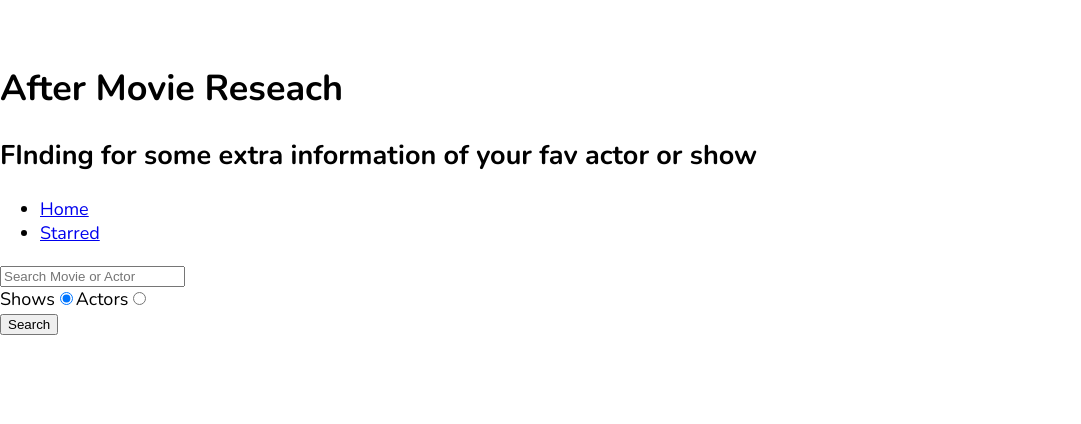
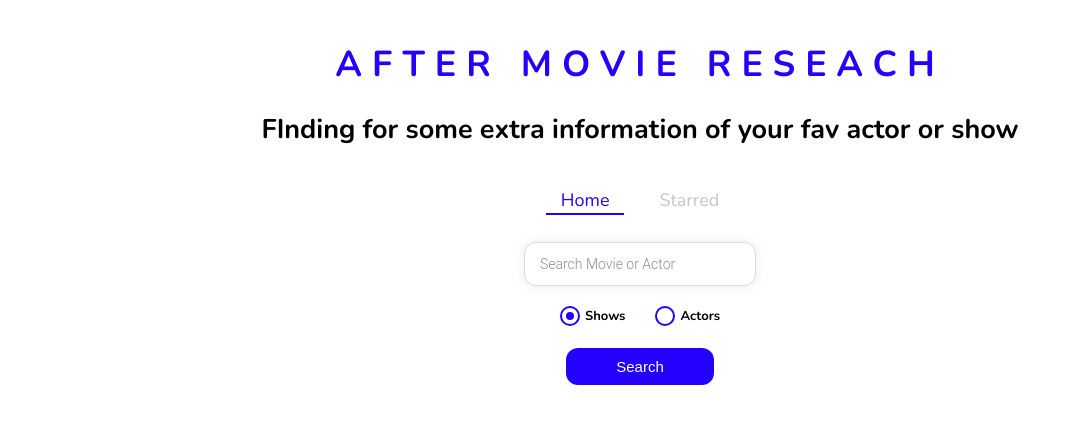
Before and after one commit to vayu02/after-movie-research-app, a React (Create React App) app: page / in a window 1280 px wide. Shown: the top 424 px of the page, without its empty margins (0-1081 px from the left). Built offline with nearby package versions, Linux system fonts and the light colour scheme.

Commit message:
styled entire app and added fading animation

```diff
--- a/package.json
+++ b/package.json
@@ -11,6 +11,7 @@
     "eslint-plugin-flowtype": "^5.7.2",
     "react": "^17.0.2",
     "react-dom": "^17.0.2",
+    "react-fade-in": "^2.0.1",
     "react-router": "^5.2.0",
     "react-router-dom": "^5.2.0",
     "react-scripts": "4.0.3",
--- a/src/App.js
+++ b/src/App.js
@@ -1,11 +1,21 @@
 import React from 'react'
 import {Switch, Route} from 'react-router-dom'
+import {ThemeProvider} from 'styled-components'
 import Homepage from './pages/Homepage'
 import Showpage from './pages/Showpage'
 import Starred from './pages/Starred'
 
+const theme = {
+  mainColors: {
+    blue: '#2400ff',
+    gray: '#c6c6c6',
+    dark: '#353535',
+  },
+};
+
 const App = () => {
   return (
+    <ThemeProvider theme={theme}>
       <Switch>
         <Route exact path='/'><Homepage /></Route>
         <Route exact path='/starred'><Starred /></Route>
@@ -14,6 +24,7 @@
           <div>404</div>
         </Route>
     </Switch>
+  </ThemeProvider>
   )
 }
 
--- a/src/components/AppName.js
+++ b/src/components/AppName.js
@@ -1,11 +1,12 @@
 import React from 'react'
+import { TitleWrap } from './AppName.style'
 
 const AppName = ({title, subtitle}) => {
     return (
-        <div>
+        <TitleWrap>
             <h1>{title}</h1>
             <h2>{subtitle}</h2>
-        </div>
+        </TitleWrap>
     )
 }
 
--- /dev/null
+++ b/src/components/AppName.style.js
@@ -0,0 +1,18 @@
+import styled from 'styled-components'
+
+export const TitleWrap = styled.div`
+  text-align: center;
+  margin: 0 0 40px;
+
+  h1 {
+    color: ${({ theme }) => theme.mainColors.blue};
+    letter-spacing: 10px;
+    text-transform: uppercase;
+    margin: 0 0 10px;
+  }
+
+  p {
+    color: ${({ theme }) => theme.mainColors.dark};
+    margin: 0;
+  }
+`;
--- /dev/null
+++ b/src/components/CustomRd.js
@@ -0,0 +1,68 @@
+import React from 'react'
+import styled from 'styled-components'
+
+
+const RadioWrap = styled.label`
+  display: block;
+  position: relative;
+  padding-left: 25px;
+  cursor: pointer;
+  font-size: 13px;
+  user-select: none;
+  font-weight: 700;
+  line-height: 1.65;
+
+  input {
+    position: absolute;
+    opacity: 0;
+    cursor: pointer;
+  }
+
+  span {
+    position: absolute;
+    top: 0;
+    left: 0;
+    height: 16px;
+    width: 16px;
+    background-color: #fff;
+    border: 2px solid ${({ theme }) => theme.mainColors.blue};
+    border-radius: 50%;
+  }
+
+  input:checked ~ span {
+    background-color: #fff;
+    border: 2px solid ${({ theme }) => theme.mainColors.blue};
+  }
+
+  span:after {
+    content: '';
+    position: absolute;
+    display: none;
+  }
+
+  input:checked ~ span:after {
+    display: block;
+  }
+
+  span:after {
+    top: 4px;
+    left: 4px;
+    width: 8px;
+    height: 8px;
+    border-radius: 50%;
+    background: ${({ theme }) => theme.mainColors.blue};
+  }
+`;
+
+
+const CustomRd = ({label, ...restProps}) => {
+  return (
+        <RadioWrap htmlFor={restProps.id}>
+            {label}
+            <input {...restProps} type="radio"></input>
+            <span />
+        </RadioWrap>
+    )
+}
+
+export default CustomRd;
--- a/src/components/Nav.js
+++ b/src/components/Nav.js
@@ -1,5 +1,6 @@
 import React from 'react'
-import {Link} from 'react-router-dom'
+import { useLocation } from 'react-router'
+import { NavLs, LinkStyle } from './Navs.styles'
 
 const URLS = [
     {to: '/', text: "Home"},
@@ -7,13 +8,14 @@
 ]
 
 const Nav = () => {
+    const location = useLocation()
     return (
         <div>
-            <ul>
+            <NavLs>
                 {
-                    URLS.map((URL)=><li key={URL.to}><Link to={URL.to}>{URL.text}</Link></li>)
+                    URLS.map((URL)=><li key={URL.to}><LinkStyle className={URL.to === location.pathname ? 'active' : ''} to={URL.to}>{URL.text}</LinkStyle></li>)
                 }
-            </ul>
+            </NavLs>
         </div>
     )
 }
--- /dev/null
+++ b/src/components/Navs.styles.js
@@ -0,0 +1,41 @@
+import styled from 'styled-components';
+import {Link} from 'react-router-dom';
+
+export const NavLs = styled.ul`
+  display: flex;
+  justify-content: center;
+  list-style: none;
+  margin: 0 0 30px;
+  padding: 0;
+`;
+
+export const LinkStyle = styled(Link)`
+  margin: 0 10px;
+  padding: 3px 15px;
+  position: relative;
+  text-decoration: none;
+  color: ${({ theme }) => theme.mainColors.gray};
+  &.active {
+    color: ${({ theme }) => theme.mainColors.blue};
+    &:after {
+      content: '';
+      position: absolute;
+      display: block;
+      height: 2px;
+      left: 0%;
+      bottom: 0;
+      background-color: ${({ theme }) => theme.mainColors.blue};
+      animation: slide-in 0.3s ease-in forwards;
+      @keyframes slide-in {
+        from {
+          left: 50%;
+          width: 0;
+        }
+        to {
+          left: 0%;
+          width: 100%;
+        }
+      }
+    }
+  }
+`;
--- a/src/components/Styled.js
+++ b/src/components/Styled.js
@@ -1,6 +1,7 @@
 import styled from "styled-components";
+import FadeIn from 'react-fade-in';
 
-export const DivLay = styled.div`
+export const DivLay = styled(FadeIn)`
     display:flex;
     justify-content: center;
     flex-wrap: wrap;
--- a/src/pages/Homepage.js
+++ b/src/pages/Homepage.js
@@ -1,9 +1,11 @@
 import React,{useState} from 'react'
 import ActorGrid from '../components/artists/ActorGrid';
+import CustomRd from '../components/CustomRd';
 import Mainlayout from '../components/Mainlayout'
 import ShowGrid from '../components/show/ShowGrid';
 import {getApi} from '../msc/Configapi'
 import { useLastQuery } from '../msc/CustomHook';
+import { SearchInpt, RadioInptWrap, SearchBtnWrap } from './Homepage.styles';
 
 
 const Homepage = () => {
@@ -16,14 +18,12 @@
 
     const chechInput = (ev) => {
         setinput(ev.target.value)
-        // console.log(ev.target.value)
     }
 
     const doSearch = () => {
         getApi(`/search/${radioOpt}?q=${input}`)
         .then(res => {
             setresult(res);
-            // console.log(res);
         });
     }
 
@@ -39,7 +39,6 @@
 
     const displayResult = () =>{
         if(result && result.length === 0 ){
-            //when user search gibberish and api send no value
             <div>Nothing To Show</div>
         }
         if(result && result.length > 0){
@@ -52,28 +51,38 @@
 
     return (
         <Mainlayout>
-            <input type="text"
+            <SearchInpt type="text"
             placeholder="Search Movie or Actor"
             onChange={chechInput}
             value={input}
             onKeyDown={mapKey} />
 
-            <div>
-                <label htmlFor='search-show'>
-                    Shows
-                    <input id="search-show" type='radio' value='shows' checked={isShow} onChange={onRadChange}  ></input>
-                    </label>
-                <label htmlFor='actor-search'>
-                    Actors
-                    <input id="actor-search" type="radio" value='people' checked={!isShow} onChange={onRadChange} >
-                        </input>
-                </label>
-            </div>
+            <RadioInptWrap>
+                <div>
+                    <CustomRd
+                    label="Shows"
+                    id="shows-search"
+                    value='shows'
+                    checked={isShow}
+                    onChange={onRadChange}/>
+                </div>
+                <div>
+                    <CustomRd
+                    label="Actors"
+                    id="actors-search"
+                    value="people"
+                    checked={!isShow}
+                    onChange={onRadChange}/>
+                </div>
+            </RadioInptWrap>
 
-            <button
-            type='button'
-            onClick={doSearch} >Search</button>
-
+            <SearchBtnWrap>
+                <button
+                type='button'
+                onClick={doSearch}>
+                    Search
+                </button>
+            </SearchBtnWrap>
             {displayResult()}
         </Mainlayout>
 
--- /dev/null
+++ b/src/pages/Homepage.styles.js
@@ -0,0 +1,49 @@
+import styled from 'styled-components'
+
+export const SearchInpt = styled.input`
+  display: block;
+  font-family: 'Roboto', sans-serif;
+  width: 200px;
+  margin: auto;
+  outline: none;
+  padding: 13px 15px;
+  border: 1px solid #dbdbdb;
+  box-shadow: 0px 0px 10px 0px rgba(219, 219, 219, 0.5);
+  font-size: 14px;
+  border-radius: 12px;
+  color: #8d8d8d;
+
+  &::placeholder {
+    font-weight: 300;
+    color: #8d8d8d;
+  }
+`;
+
+export const RadioInptWrap = styled.div`
+  display: flex;
+  justify-content: center;
+  margin: 20px 0;
+
+  div {
+    margin: 0 15px;
+  }
+`;
+
+export const SearchBtnWrap = styled.div`
+  text-align: center;
+  margin-bottom: 35px;
+
+  button {
+    color: #fff;
+    background-color: ${({ theme }) => theme.mainColors.blue};
+    margin: auto;
+    padding: 10px 50px;
+    font-size: 15px;
+    border: none;
+    outline: none;
+    border-radius: 12px;
+    &:hover {
+        cursor: pointer;
+    }
+}
+`;
```
Also changed, not shown: 2 other files (tests, documents, lock files or other folders). Lines whose indentation alone changed are shown as unchanged.
